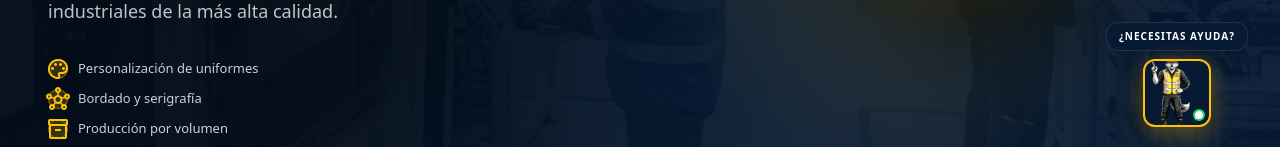
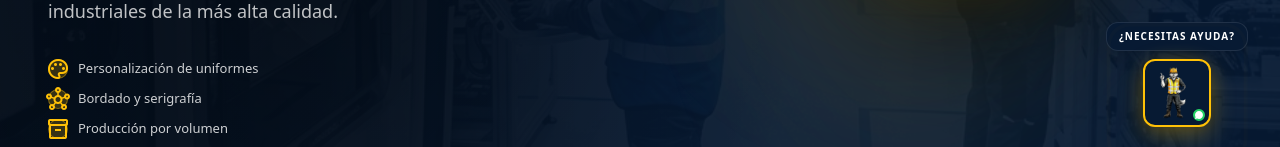
Before and after one commit to ldmpz/Equipanext, a Next.js app: page / in a window 1280 px wide. Shown: the part 641-788 px from the top of the page. Built offline with nearby package versions, Linux system fonts and the light colour scheme.

Commit message:
style: centrar y evitar recorte de la mascota Nex en el boton de WhatsApp

```diff
--- a/components/Footer.tsx
+++ b/components/Footer.tsx
@@ -268,7 +268,7 @@ export default function Footer() {
                 src="/assets/images/marca/mascota_widget.png"
                 alt="Nex"
                 fill
-                className="object-cover"
+                className="object-contain p-1"
               />
               {/* WhatsApp status badge */}
               <span className="absolute bottom-0.5 right-0.5 w-4 h-4 bg-[#25D366] rounded-full flex items-center justify-center border-2 border-[#071A33]">
```
